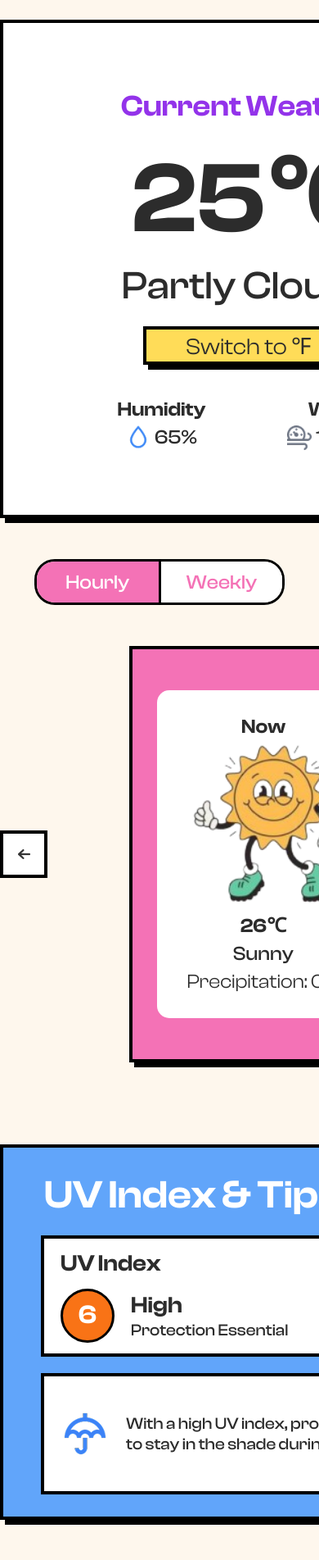
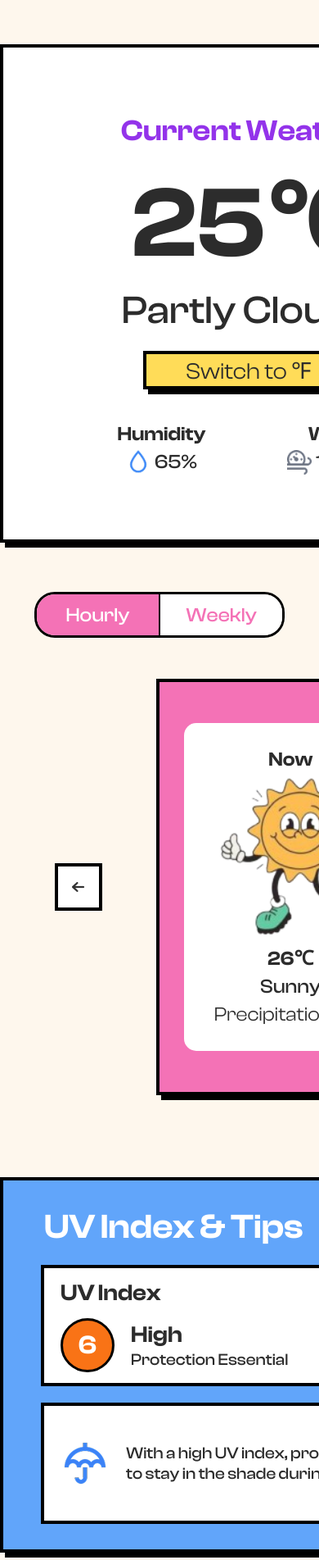
Before and after one commit to tolgab35/weather-app, a plain HTML site: page index.html in a window 390 px wide. Shown: the part 94-1997 px from the top of the page at 82% size. Drawn offline with Linux system fonts and the light colour scheme.

Commit message:
feat: update styling

```diff
--- a/style.css
+++ b/style.css
@@ -94,7 +94,7 @@ header {
    MAIN WEATHER
    ========================= */
 .main-weather {
-  margin: 30px auto;
+  margin: 60px auto;
   width: 1200px;
   height: 600px;
   background: #fff;
@@ -146,6 +146,10 @@ header {
   justify-content: center;
   align-items: center;
   cursor: pointer;
+}
+.main-weather-temperature .container .switch:active {
+  box-shadow: none;
+  transform: translate(6px, 6px);
 }
 
 .main-weather-temperature .container .weather-details {
@@ -215,7 +219,7 @@ header {
 }
 
 .hour-week-toggle .hourly {
-  border-right: 3px solid #000;
+  border-right: 2px solid #000;
 }
 
 .hour-week-toggle .active {
@@ -232,7 +236,7 @@ header {
   width: 1500px;
   display: flex;
   align-items: center;
-  justify-content: space-between;
+  justify-content: space-evenly;
 }
 
 .hour-week-container .left-arrow,
@@ -287,7 +291,7 @@ header {
    ========================= */
 .index-tips-container {
   margin: 0 auto;
-  margin-bottom: 100px;
+  margin-bottom: 80px;
   width: 1200px;
   height: 450px;
   display: flex;
@@ -303,7 +307,7 @@ header {
   margin-left: 50px;
   color: #fff;
   font-weight: 600;
-  font-size: 48px;
+  font-size: 42px;
 }
 
 .index-tips-container .uv-index,
```
